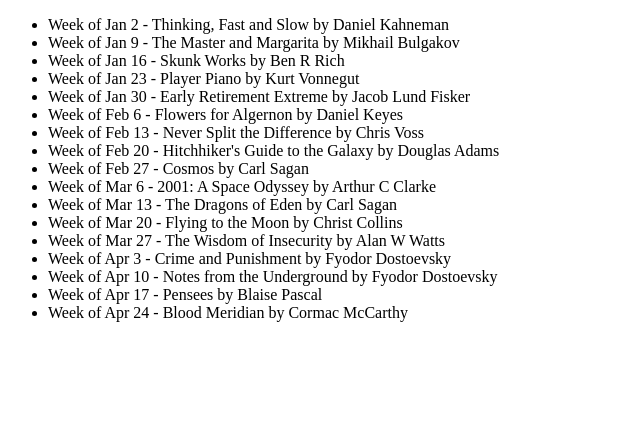
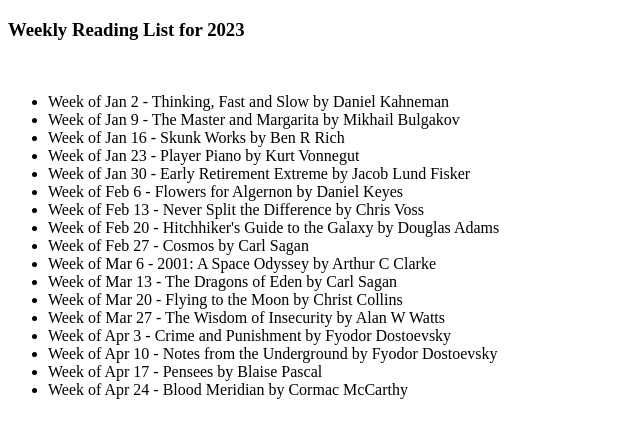
Before and after one commit to anthonygardner/anthonygardner.io, a website: page weekly_reading_list.html in a window 1280 px wide. Shown: the whole page, without its empty margins (0-640 px from the left). Drawn offline with Linux system fonts and the light colour scheme.

Commit message:
Add titles to reading list pages

```diff
--- a/weekly_reading_list.html
+++ b/weekly_reading_list.html
@@ -7,6 +7,8 @@
 </head>
 
 <body>
+    <h3>Weekly Reading List for 2023</h3>
+    <br>
     <div>
         <ul>
             <li>Week of Jan 2 - Thinking, Fast and Slow by Daniel Kahneman</li>
```
Also changed, not shown: monthly_study_list.html (+2 -0 lines).
